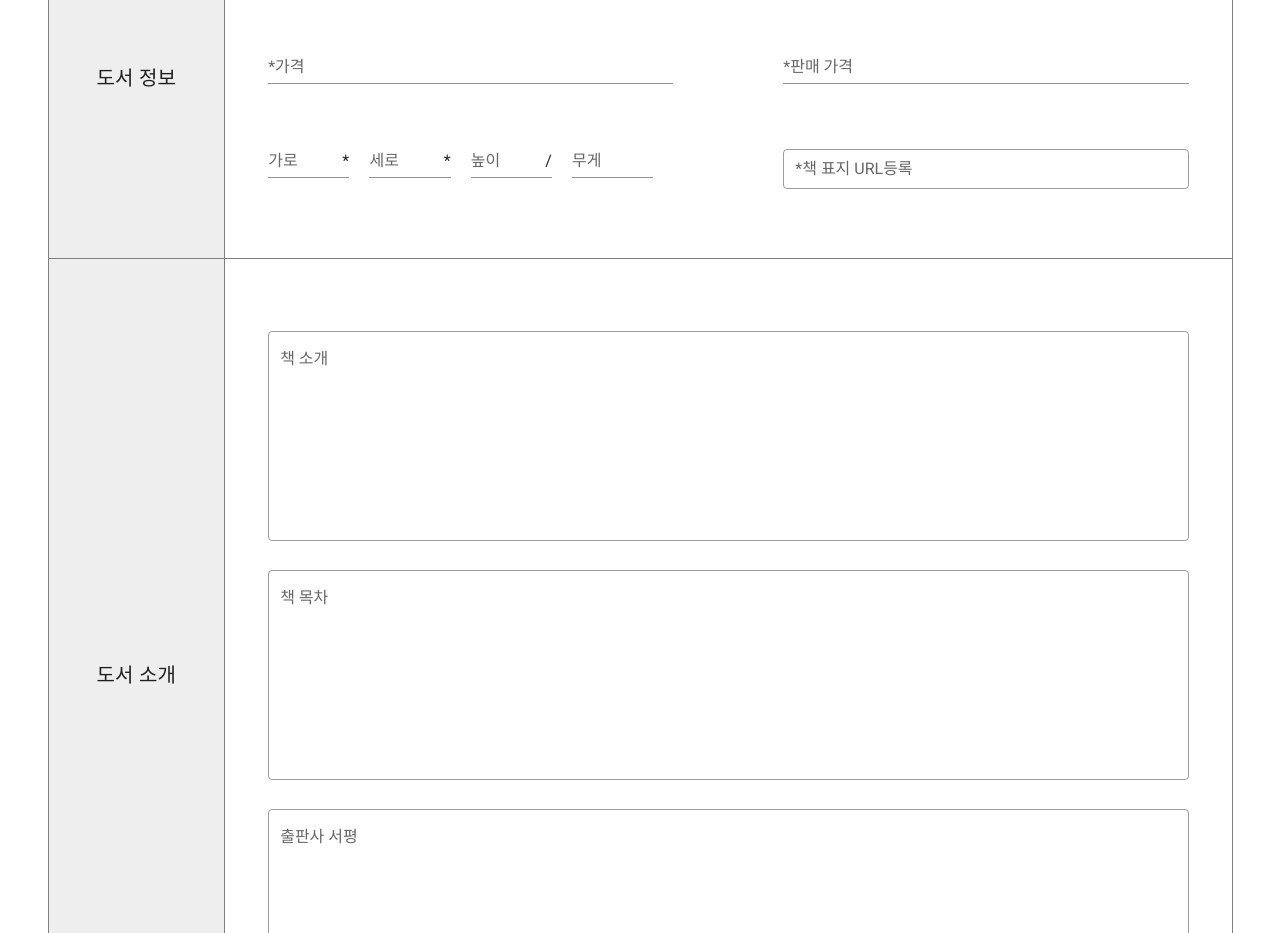
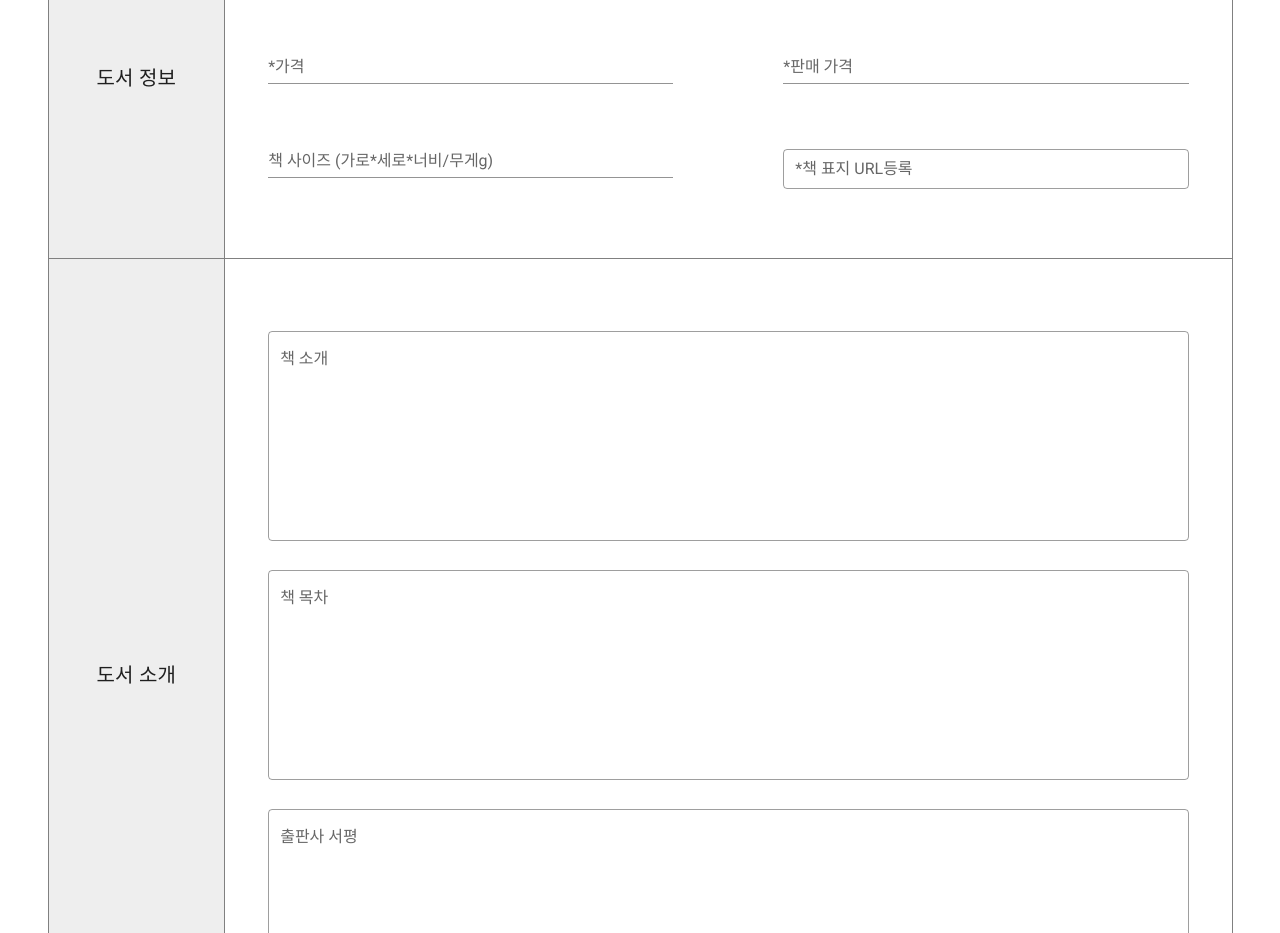
Before and after one commit to dwc04112/BookStoreApi, a Vue app in the folder src/frontend/: page /#/post in a window 1280 px wide. Shown: the part 840-1773 px from the top of the page. Built offline with nearby package versions, Linux system fonts and the light colour scheme.

Commit message:
책 등록 Vue (0225) 1. isbn -> String isbn이 두가지가 검색되면 13자리isbn ( 10자리isbn ) 형태로 데이터에 저장 2. 책 size 등록 폼 변경 3. rules 추가사항

```diff
--- a/src/frontend/src/views/PostBook.vue
+++ b/src/frontend/src/views/PostBook.vue
@@ -170,31 +170,10 @@
 
               <v-col cols="12" sm="5" >
                 <v-text-field
-                    class="size_field"
-                    v-model="length"
-                    label="가로"
-                    suffix="*"
+                    v-model="size"
+                    label="책 사이즈 (가로*세로*너비/무게g)"
+                    :rules="[rules.required]"
                 > </v-text-field>
-                <v-text-field
-                    class="size_field"
-                    v-model="width"
-                    style="margin-left: 5%"
-                    suffix="*"
-                    label="세로"
-                ></v-text-field>
-                <v-text-field
-                    class="size_field"
-                    v-model="height"
-                    style="margin-left: 5%"
-                    suffix="/"
-                    label="높이"
-                ></v-text-field>
-                <v-text-field
-                    class="size_field"
-                    style="margin-left: 5%"
-                    v-model="weight"
-                    label="무게"
-                ></v-text-field>
               </v-col>
 
               <v-col cols="12" sm="5" offset-sm="1">
@@ -365,28 +344,27 @@ export default {
     return{
       title : '',
       sub_title : '',
-      author : '',
+
+      author : [],
       publisher: '',
-
-      content : '',
-      index : '',
-      preview: '',
+      translator : [],
 
       price : '',
       sale_price : '',
       page : '',
+      size : '',
+      // length : '',
+      // width : '',
+      // height : '',
+      // weight : '',
 
-      //size
-      length : '',
-      width : '',
-      height : '',
-      weight : '',
+      index : '',
+      preview: '',
+      content : '',
 
       isbn : '',
-
       thumb : '',
 
-      translator : '',
       detailTag : [
         {main : '소설' , sub : ['한국소설', '영미소설' , '일본소설' , '중국소설', '기타나라소설','고전소설','장르소설']},
         {main : '시/에세이',  sub : ['한국시','해외시','나라별 에세이','인물/자전적에세이']},
@@ -404,9 +382,9 @@ export default {
       selectedSubTag : '',
       rules:{
         required : value => !!value || '필수 입력란입니다.',
-        min : v => (v && v.length === 10 || v.length ===13 || v.length === 24) || 'ISBN은 10자 또는 13자 입니다',
+        min : v => (v && v.length === 10 || v.length ===13 || v.length === 25) || 'ISBN은 10자 또는 13자 입니다',
         intType :  v => /^[0-9]*$/.test(v) || '숫자만 입력해주세요.',
-        intStrType : v => /^[a-zA-Z0-9 ]*$/.test(v) || '영문+숫자만 입력 가능합니다.',
+        intStrType : v => /^[a-zA-Z0-9 ()]*$/.test(v) || '영문+숫자만 입력 가능합니다.', /*space & () 제외*/
         img : value => !value || 0< value.size < 2000000 || 'Avatar size should be less than 2 MB!',
       },
 
@@ -457,7 +435,6 @@ export default {
               let info = response.data.documents[0]
               this.title = info.title
               this.author = info.authors
-              this.isbn = info.isbn
               this.translator = info.translators
               this.content = info.contents
               this.price = info.price
@@ -465,6 +442,12 @@ export default {
               this.thumb = info.thumbnail
               this.publisher = info.publisher
               this.date = info.datetime.substring(0,10)
+
+              if(info.isbn.length === 24){
+                this.isbn = info.isbn.substring(11,24)+('(')+info.isbn.substring(0,10)+(')')
+              }else{
+                this.isbn = info.isbn
+              }
             })
             .catch(error =>{
               console.log(error.response);
@@ -475,25 +458,24 @@ export default {
     commit(){
       let bookData = {}
 
-      //
-      bookData.title = this.title
-      bookData.sub_title = this.sub_title
-      bookData.author = this.author
-      bookData.translator = this.translator
-      bookData.content = this.content
-      bookData.index = this.index
-      bookData.preview = this.preview
-      bookData.page = this.page
-      bookData.isbn = this.isbn
-      bookData.price = this.price
-      bookData.sale_price = this.sale_price
-      bookData.size = this.length +"*"+this.width+"*"+this.height+"mm/"+this.weight+"g"
-      bookData.thumb = this.thumb
-      bookData.publisher = this.publisher
-      bookData.published_date = this.date
-      bookData.tag = this.selectedTag.main
-      bookData.detail_tag = this.selectedSubTag
-      bookData.keyword = this.keyword
+      bookData.b_title = this.title
+      bookData.b_subTitle = this.sub_title
+      bookData.b_author = this.author.toString()
+      bookData.b_publisher = this.publisher
+      bookData.b_publishedDate = this.date
+      bookData.b_translator = this.translator.toString()
+      bookData.b_isbn = this.isbn
+      bookData.b_page = Number(this.page)
+      bookData.b_price = Number(this.price)
+      bookData.b_salePrice = Number(this.sale_price)
+      bookData.b_size = this.size
+      bookData.b_thumb = this.thumb
+      bookData.b_content = this.content
+      bookData.b_index = this.index
+      bookData.b_preview = this.preview
+      bookData.b_tag = this.selectedTag.main
+      bookData.b_detailTag = this.selectedSubTag
+      bookData.b_keyword = this.keyword.toString()
 
 
       this.$axios.post('book/',JSON.stringify(bookData),{
```
